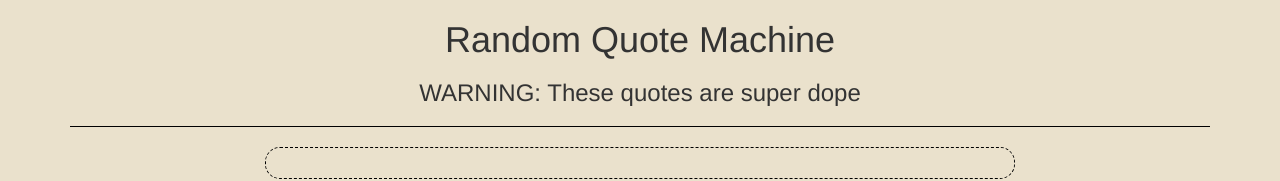
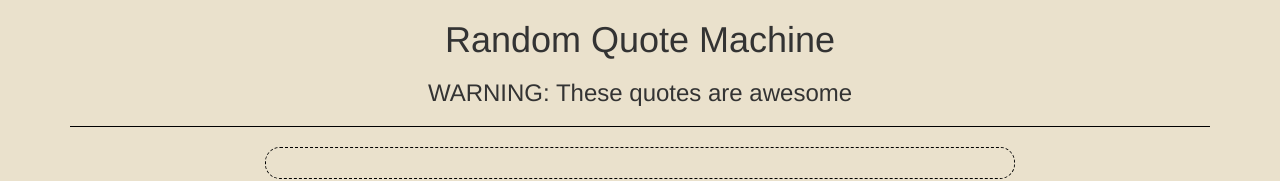
Before and after one commit to chrisbridges/random-quote-machine, a plain HTML site: page main.html in a window 1280 px wide. Shown: the top 181 px of the page. Drawn offline with nearby package versions, Linux system fonts and the light colour scheme.

Commit message:
header no longer super dope

```diff
--- a/main.html
+++ b/main.html
@@ -16,7 +16,7 @@
 			<div class="row">
 				<div class="col-md-12"> <!-- I 'believe' this makes it so that it will only take up 12 columns worth of a medium screen space. Everything else will just be margin on the sides -->
 					<h1>Random Quote Machine</h1>
-					<h3>WARNING: These quotes are super dope</h3>
+					<h3>WARNING: These quotes are awesome</h3>
 					<hr style="border-top: 1px solid black"> <!-- only inline styling seems to be working for hr, curious -->
 				</div>
 			</div>
```
